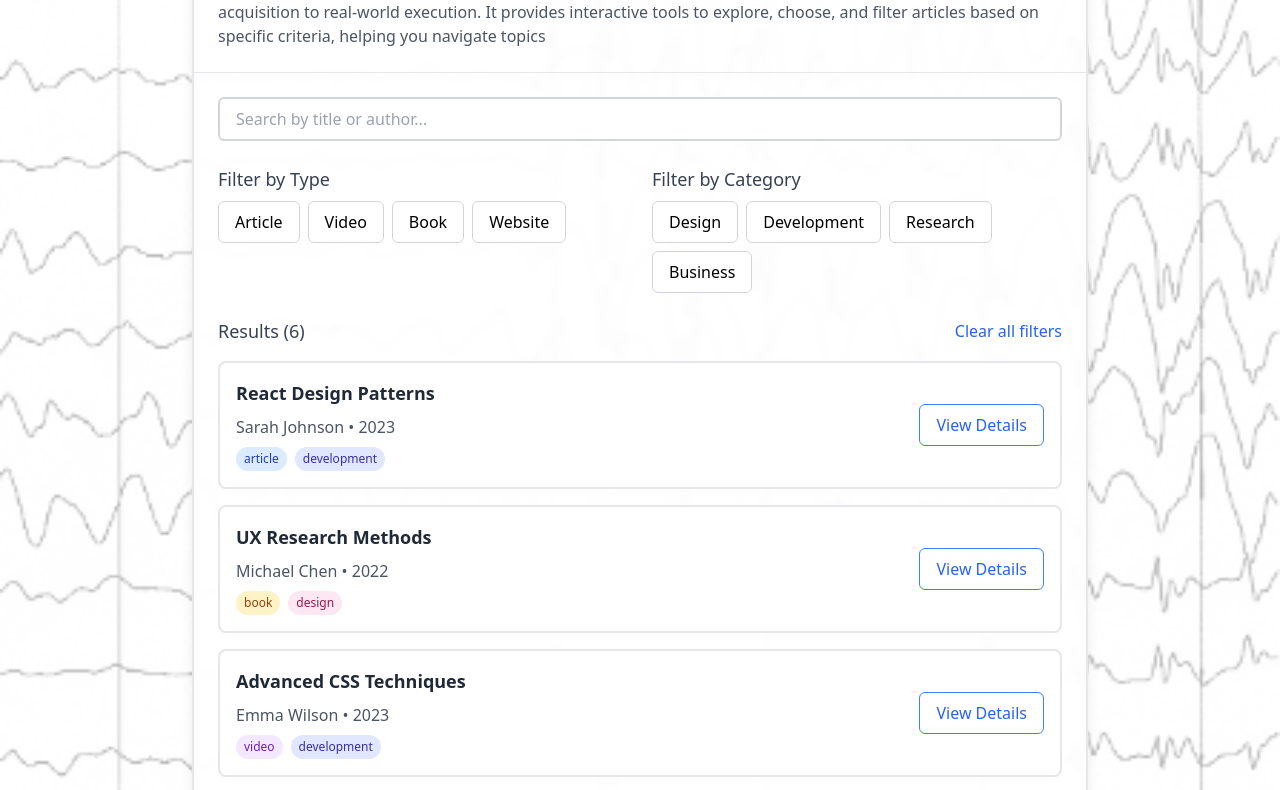
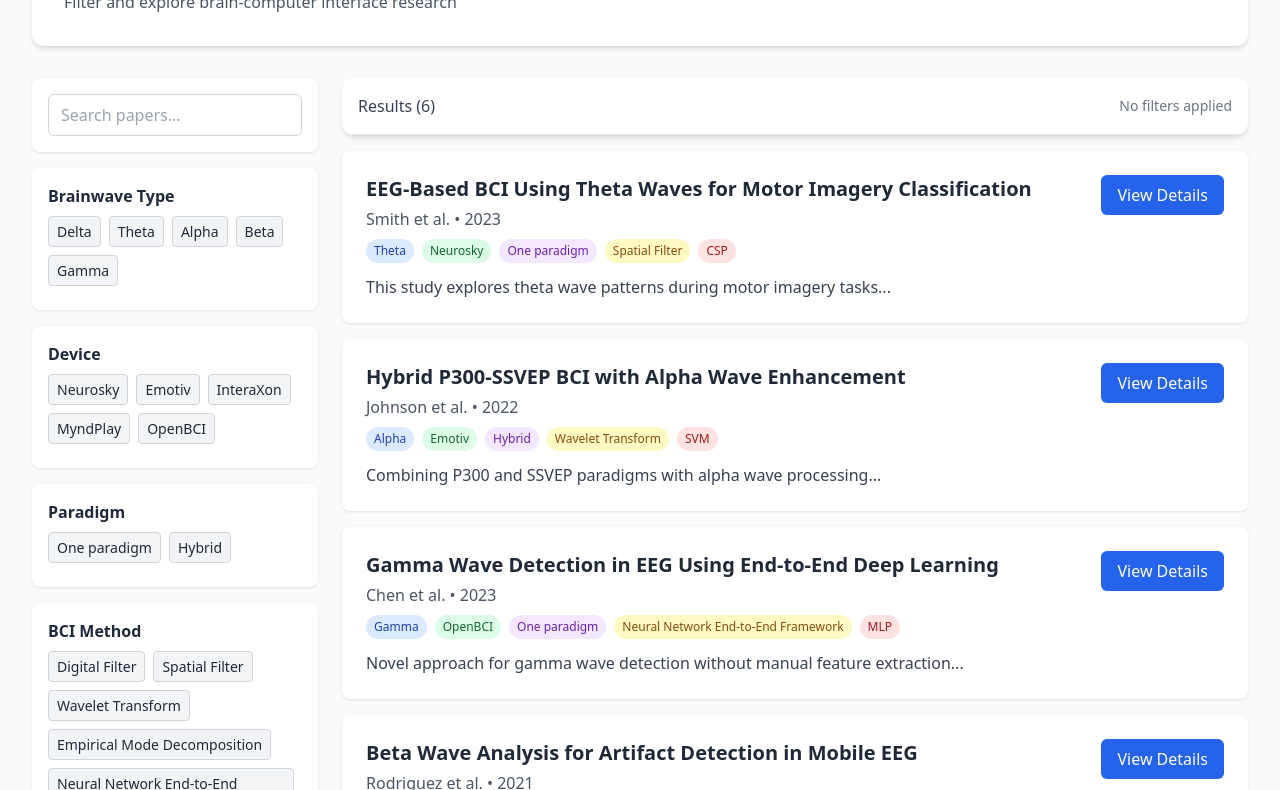
Before and after one commit to samfad91/EEGBCI, a plain HTML site: page index.html in a window 1280 px wide. Shown: the part 118-908 px from the top of the page. Drawn offline with nearby package versions, Linux system fonts and the light colour scheme.

Commit message:
web first version

```diff
--- a/index.html
+++ b/index.html
@@ -3,201 +3,317 @@
 <head>
   <meta charset="UTF-8">
   <meta name="viewport" content="width=device-width, initial-scale=1.0">
-  <title>Reference Filter App</title>
+  <title>BCI Research Filter</title>
   <script src="https://cdn.tailwindcss.com"></script>
   <script src="https://unpkg.com/lucide@latest"></script>
   <style>
     body {
-    background:
-    linear-gradient(rgba(255, 255, 255, 0.7), rgba(255, 255, 255, 0.7)),
-    url('back2.png');
-  background-size: cover;
-  background-position: center;
-  background-attachment: fixed;
+      background-color: #f8fafc;
       min-height: 100vh;
     }
-    .type-article { background-color: #dbeafe; color: #1e40af; border-color: #93c5fd; }
-    .type-video { background-color: #f3e8ff; color: #6b21a8; border-color: #c4b5fd; }
-    .type-book { background-color: #fef3c7; color: #92400e; border-color: #fcd34d; }
-    .type-website { background-color: #dcfce7; color: #166534; border-color: #86efac; }
-    .category-design { background-color: #fce7f3; color: #9d174d; border-color: #f9a8d4; }
-    .category-development { background-color: #e0e7ff; color: #3730a3; border-color: #a5b4fc; }
-    .category-research { background-color: #d1fae5; color: #065f46; border-color: #6ee7b7; }
-    .category-business { background-color: #ffe4e6; color: #9f1239; border-color: #fda4af; }
+    .filter-section {
+      background-color: white;
+      border-radius: 0.5rem;
+      box-shadow: 0 1px 3px rgba(0,0,0,0.1);
+      padding: 1rem;
+    }
+    .filter-title {
+      font-weight: 600;
+      color: #1e293b;
+      margin-bottom: 0.5rem;
+    }
+    .filter-tag {
+      padding: 0.25rem 0.5rem;
+      border-radius: 0.25rem;
+      font-size: 0.875rem;
+      margin-right: 0.5rem;
+      margin-bottom: 0.5rem;
+      display: inline-flex;
+      align-items: center;
+      cursor: pointer;
+      transition: all 0.2s;
+    }
+    .filter-tag:hover {
+      opacity: 0.9;
+    }
+    .filter-tag.selected {
+      font-weight: 600;
+    }
+    .paper-card {
+      background-color: white;
+      border-radius: 0.5rem;
+      box-shadow: 0 1px 3px rgba(0,0,0,0.1);
+      transition: all 0.2s;
+    }
+    .paper-card:hover {
+      box-shadow: 0 4px 6px rgba(0,0,0,0.1);
+      transform: translateY(-2px);
+    }
   </style>
 </head>
 <body class="p-4 md:p-8">
-  <div class="max-w-4xl mx-auto">
-    <div class="bg-white/90 backdrop-blur-sm rounded-xl border-2 border-gray-200 shadow-lg overflow-hidden">
-      <!-- Header -->
-      <div class="p-6 border-b border-gray-200">
-        <h1 class="text-3xl font-bold text-gray-800">EEG BCI Robotics </h1>
-        <p class="text-gray-600">This visualization presents a comprehensive overview of EEG-BCI systems, covering each stage from signal acquisition to real-world execution. It provides interactive tools to explore, choose, and filter articles based on specific criteria, helping you navigate topics</p>
+  <div class="max-w-7xl mx-auto">
+    <div class="bg-white rounded-xl shadow-md overflow-hidden mb-8">
+      <div class="p-6 md:p-8">
+        <h1 class="text-3xl font-bold text-gray-800 mb-2">BCI Research Papers</h1>
+        <p class="text-gray-600">Filter and explore brain-computer interface research</p>
+      </div>
     </div>
 
-      <!-- Main Content -->
-      <div class="p-6 space-y-6">
+    <div class="grid grid-cols-1 lg:grid-cols-4 gap-6">
+      <!-- Filters Column -->
+      <div class="lg:col-span-1 space-y-4">
         <!-- Search -->
-        <div>
+        <div class="filter-section">
           <input
             id="searchInput"
             type="text"
-            placeholder="Search by title or author..."
-            class="w-full px-4 py-2 bg-white border-2 border-gray-300 rounded-md focus:border-blue-500 focus:ring-blue-500 focus:outline-none"
+            placeholder="Search papers..."
+            class="w-full px-3 py-2 border border-gray-300 rounded-md focus:outline-none focus:ring-2 focus:ring-blue-500"
           >
         </div>
 
-        <!-- Filters -->
-        <div class="grid grid-cols-1 md:grid-cols-2 gap-6">
-          <!-- Type Filter -->
-          <div class="space-y-2">
-            <h3 class="font-medium text-lg text-gray-700">Filter by Type</h3>
-            <div class="flex flex-wrap gap-2" id="typeFilters">
+        <!-- Brainwave Type Filter -->
+        <div class="filter-section">
+          <h3 class="filter-title">Brainwave Type</h3>
+          <div id="typeFilters" class="flex flex-wrap">
             <!-- Will be populated by JavaScript -->
           </div>
         </div>
 
-          <!-- Category Filter -->
-          <div class="space-y-2">
-            <h3 class="font-medium text-lg text-gray-700">Filter by Category</h3>
-            <div class="flex flex-wrap gap-2" id="categoryFilters">
+        <!-- Device Filter -->
+        <div class="filter-section">
+          <h3 class="filter-title">Device</h3>
+          <div id="deviceFilters" class="flex flex-wrap">
             <!-- Will be populated by JavaScript -->
           </div>
         </div>
+
+        <!-- Paradigm Filter -->
+        <div class="filter-section">
+          <h3 class="filter-title">Paradigm</h3>
+          <div id="paradigmFilters" class="flex flex-wrap">
+            <!-- Will be populated by JavaScript -->
+          </div>
         </div>
 
-        <!-- Results -->
-        <div class="space-y-4">
-          <div class="flex justify-between items-center">
-            <h3 class="font-medium text-lg text-gray-700">Results (<span id="resultCount">0</span>)</h3>
-            <button id="clearFilters" class="text-blue-600 hover:text-blue-800 hover:underline">
-              Clear all filters
+        <!-- BCI Method Filter -->
+        <div class="filter-section">
+          <h3 class="filter-title">BCI Method</h3>
+          <div id="bciMethodFilters" class="flex flex-wrap">
+            <!-- Will be populated by JavaScript -->
+          </div>
+        </div>
+
+        <!-- ML Method Filter -->
+        <div class="filter-section">
+          <h3 class="filter-title">ML Method</h3>
+          <div id="mlMethodFilters" class="flex flex-wrap">
+            <!-- Will be populated by JavaScript -->
+          </div>
+        </div>
+
+        <button id="clearFilters" class="w-full py-2 bg-gray-100 hover:bg-gray-200 rounded-md text-gray-700 font-medium">
+          Clear All Filters
         </button>
       </div>
 
-          <div class="grid grid-cols-1 gap-4" id="resultsContainer">
+      <!-- Results Column -->
+      <div class="lg:col-span-3">
+        <div class="bg-white rounded-xl shadow-md overflow-hidden mb-4">
+          <div class="p-4 border-b border-gray-200 flex justify-between items-center">
+            <h3 class="font-medium text-gray-700">Results (<span id="resultCount">0</span>)</h3>
+            <div class="text-sm text-gray-500" id="activeFilters"></div>
+          </div>
+        </div>
+
+        <div class="space-y-4" id="resultsContainer">
           <!-- Will be populated by JavaScript -->
         </div>
       </div>
     </div>
   </div>
 
-    <!-- Footer -->
-    <footer class="mt-8 py-6 border-t border-gray-200 bg-white/80 backdrop-blur-sm rounded-lg">
-      <div class="max-w-4xl mx-auto px-4">
-        <div class="flex flex-col md:flex-row justify-between items-center gap-4">
-          <div class="text-center md:text-left">
-            <p class="text-gray-700 font-medium">Created by <span class="text-blue-600">Your Name</span></p>
-            <p class="text-sm text-gray-500">Research Reference Management System</p>
-          </div>
-
-          <div class="flex items-center justify-center gap-6">
-            <!-- University logos -->
-            <div class="flex flex-col items-center">
-              <div class="bg-gray-200 border-2 border-dashed rounded-xl w-16 h-16 flex items-center justify-center text-xs text-gray-500">
-                Uni 1
-              </div>
-              <span class="mt-2 text-xs text-gray-600">University A</span>
-            </div>
-            <div class="flex flex-col items-center">
-              <div class="bg-gray-200 border-2 border-dashed rounded-xl w-16 h-16 flex items-center justify-center text-xs text-gray-500">
-                Uni 2
-              </div>
-              <span class="mt-2 text-xs text-gray-600">University B</span>
-            </div>
-            <div class="flex flex-col items-center">
-              <div class="bg-gray-200 border-2 border-dashed rounded-xl w-16 h-16 flex items-center justify-center text-xs text-gray-500">
-                Uni 3
-              </div>
-              <span class="mt-2 text-xs text-gray-600">University C</span>
-            </div>
-          </div>
-        </div>
-      </div>
-    </footer>
-  </div>
-
   <script>
     // Initialize Lucide icons
     lucide.createIcons();
 
-    // Reference data
-    const references = [
-      { id: 1, title: 'React Design Patterns', type: 'article', category: 'development', year: 2023, author: 'Sarah Johnson' },
-      { id: 2, title: 'UX Research Methods', type: 'book', category: 'design', year: 2022, author: 'Michael Chen' },
-      { id: 3, title: 'Advanced CSS Techniques', type: 'video', category: 'development', year: 2023, author: 'Emma Wilson' },
-      { id: 4, title: 'Startup Funding Strategies', type: 'website', category: 'business', year: 2021, author: 'David Kim' },
-      { id: 5, title: 'User Testing Best Practices', type: 'article', category: 'design', year: 2023, author: 'Lisa Rodriguez' },
-      { id: 6, title: 'JavaScript Performance Optimization', type: 'video', category: 'development', year: 2022, author: 'James Peterson' },
+    // Research paper data
+    const papers = [
+      {
+        id: 1,
+        title: 'EEG-Based BCI Using Theta Waves for Motor Imagery Classification',
+        authors: 'Smith et al.',
+        year: 2023,
+        type: 'Theta',
+        device: 'Neurosky',
+        paradigm: 'One paradigm',
+        bciMethod: 'Spatial Filter',
+        mlMethod: 'CSP',
+        abstract: 'This study explores theta wave patterns during motor imagery tasks...'
+      },
+      {
+        id: 2,
+        title: 'Hybrid P300-SSVEP BCI with Alpha Wave Enhancement',
+        authors: 'Johnson et al.',
+        year: 2022,
+        type: 'Alpha',
+        device: 'Emotiv',
+        paradigm: 'Hybrid',
+        bciMethod: 'Wavelet Transform',
+        mlMethod: 'SVM',
+        abstract: 'Combining P300 and SSVEP paradigms with alpha wave processing...'
+      },
+      {
+        id: 3,
+        title: 'Gamma Wave Detection in EEG Using End-to-End Deep Learning',
+        authors: 'Chen et al.',
+        year: 2023,
+        type: 'Gamma',
+        device: 'OpenBCI',
+        paradigm: 'One paradigm',
+        bciMethod: 'Neural Network End-to-End Framework',
+        mlMethod: 'MLP',
+        abstract: 'Novel approach for gamma wave detection without manual feature extraction...'
+      },
+      {
+        id: 4,
+        title: 'Beta Wave Analysis for Artifact Detection in Mobile EEG',
+        authors: 'Rodriguez et al.',
+        year: 2021,
+        type: 'Beta',
+        device: 'InteraXon',
+        paradigm: 'One paradigm',
+        bciMethod: 'Digital Filter',
+        mlMethod: 'Rule-based',
+        abstract: 'Real-time artifact detection system using beta wave characteristics...'
+      },
+      {
+        id: 5,
+        title: 'Delta Wave Patterns in Sleep Monitoring BCI',
+        authors: 'Kim et al.',
+        year: 2022,
+        type: 'Delta',
+        device: 'MyndPlay',
+        paradigm: 'One paradigm',
+        bciMethod: 'Empirical Mode Decomposition',
+        mlMethod: 'HMM',
+        abstract: 'Sleep stage classification using delta wave analysis...'
+      },
+      {
+        id: 6,
+        title: 'Multiclass Motor Imagery Classification Using Riemannian Geometry',
+        authors: 'Wilson et al.',
+        year: 2023,
+        type: 'Theta',
+        device: 'OpenBCI',
+        paradigm: 'One paradigm',
+        bciMethod: 'Spatial Filter',
+        mlMethod: 'Riemannian Geometry-Based Classification',
+        abstract: 'Advanced classification method for motor imagery tasks...'
+      }
     ];
 
     // Filter options
-    const types = ['article', 'video', 'book', 'website'];
-    const categories = ['design', 'development', 'research', 'business'];
+    const types = ['Delta', 'Theta', 'Alpha', 'Beta', 'Gamma'];
+    const devices = ['Neurosky', 'Emotiv', 'InteraXon', 'MyndPlay', 'OpenBCI'];
+    const paradigms = ['One paradigm', 'Hybrid'];
+    const bciMethods = ['Digital Filter', 'Spatial Filter', 'Wavelet Transform', 'Empirical Mode Decomposition', 'Neural Network End-to-End Framework'];
+    const mlMethods = [
+      'RLDA',
+      'Riemannian Geometry-Based Classification',
+      'LDA',
+      'SVM',
+      'CSP',
+      'MLP',
+      'Logistic Regression (LR)',
+      'Cubic SVM',
+      'Rule-based',
+      'HMM',
+      'CRF',
+      'Feature-based'
+    ];
 
     // State
     let state = {
       searchTerm: '',
       selectedTypes: [],
-      selectedCategories: []
+      selectedDevices: [],
+      selectedParadigms: [],
+      selectedBciMethods: [],
+      selectedMlMethods: []
     };
 
     // DOM Elements
     const searchInput = document.getElementById('searchInput');
     const typeFiltersContainer = document.getElementById('typeFilters');
-    const categoryFiltersContainer = document.getElementById('categoryFilters');
+    const deviceFiltersContainer = document.getElementById('deviceFilters');
+    const paradigmFiltersContainer = document.getElementById('paradigmFilters');
+    const bciMethodFiltersContainer = document.getElementById('bciMethodFilters');
+    const mlMethodFiltersContainer = document.getElementById('mlMethodFilters');
     const resultsContainer = document.getElementById('resultsContainer');
     const resultCount = document.getElementById('resultCount');
     const clearFiltersBtn = document.getElementById('clearFilters');
+    const activeFiltersDisplay = document.getElementById('activeFilters');
 
     // Initialize the app
     function init() {
       renderTypeFilters();
-      renderCategoryFilters();
+      renderDeviceFilters();
+      renderParadigmFilters();
+      renderBciMethodFilters();
+      renderMlMethodFilters();
       renderResults();
+      updateActiveFilters();
       setupEventListeners();
     }
 
-    // Render type filters
-    function renderTypeFilters() {
-      typeFiltersContainer.innerHTML = types.map(type => `
-        <button
-          onclick="toggleFilter('type', '${type}')"
-          class="px-4 py-2 rounded-md border capitalize ${state.selectedTypes.includes(type) ? `type-${type} border-2` : 'bg-white border-gray-300'}"
+    // Render filter buttons
+    function renderFilterButtons(container, options, selectedOptions, filterType) {
+      container.innerHTML = options.map(option => `
+        <div
+          onclick="toggleFilter('${filterType}', '${option}')"
+          class="filter-tag ${selectedOptions.includes(option) ? 'selected bg-blue-100 text-blue-800 border border-blue-300' : 'bg-gray-100 text-gray-800 border border-gray-300'}"
         >
-          ${state.selectedTypes.includes(type) ? '<i data-lucide="check" class="w-4 h-4 inline mr-2"></i>' : ''}
-          ${type}
-        </button>
+          ${selectedOptions.includes(option) ? '<i data-lucide="check" class="w-3 h-3 mr-1"></i>' : ''}
+          ${option}
+        </div>
       `).join('');
       lucide.createIcons();
     }
 
-    // Render category filters
-    function renderCategoryFilters() {
-      categoryFiltersContainer.innerHTML = categories.map(category => `
-        <button
-          onclick="toggleFilter('category', '${category}')"
-          class="px-4 py-2 rounded-md border capitalize ${state.selectedCategories.includes(category) ? `category-${category} border-2` : 'bg-white border-gray-300'}"
-        >
-          ${state.selectedCategories.includes(category) ? '<i data-lucide="check" class="w-4 h-4 inline mr-2"></i>' : ''}
-          ${category}
-        </button>
-      `).join('');
-      lucide.createIcons();
+    function renderTypeFilters() {
+      renderFilterButtons(typeFiltersContainer, types, state.selectedTypes, 'type');
+    }
+
+    function renderDeviceFilters() {
+      renderFilterButtons(deviceFiltersContainer, devices, state.selectedDevices, 'device');
+    }
+
+    function renderParadigmFilters() {
+      renderFilterButtons(paradigmFiltersContainer, paradigms, state.selectedParadigms, 'paradigm');
+    }
+
+    function renderBciMethodFilters() {
+      renderFilterButtons(bciMethodFiltersContainer, bciMethods, state.selectedBciMethods, 'bciMethod');
+    }
+
+    function renderMlMethodFilters() {
+      renderFilterButtons(mlMethodFiltersContainer, mlMethods, state.selectedMlMethods, 'mlMethod');
     }
 
     // Render results
     function renderResults() {
-      const filtered = filterReferences();
+      const filtered = filterPapers();
       resultCount.textContent = filtered.length;
 
       if (filtered.length === 0) {
         resultsContainer.innerHTML = `
-          <div class="text-center py-8">
+          <div class="paper-card p-6 text-center">
             <div class="mx-auto w-16 h-16 bg-gray-100 rounded-full flex items-center justify-center mb-4">
               <i data-lucide="frown" class="w-8 h-8 text-gray-400"></i>
             </div>
-            <h4 class="text-lg font-medium text-gray-700">No references found</h4>
+            <h4 class="text-lg font-medium text-gray-700">No papers found</h4>
             <p class="text-gray-500">Try adjusting your search or filters</p>
           </div>
         `;
@@ -205,23 +321,25 @@
         return;
       }
 
-      resultsContainer.innerHTML = filtered.map(ref => `
-        <div class="bg-white rounded-lg border-2 border-gray-200 hover:border-blue-300 transition-colors overflow-hidden">
-          <div class="p-4">
-            <div class="flex flex-col md:flex-row md:justify-between md:items-center gap-4">
-              <div class="space-y-2">
-                <h4 class="font-bold text-lg text-gray-800">${ref.title}</h4>
-                <p class="text-gray-600">${ref.author} • ${ref.year}</p>
-                <div class="flex gap-2">
-                  <span class="text-xs px-2 py-1 rounded-full type-${ref.type}">
-                    ${ref.type}
-                  </span>
-                  <span class="text-xs px-2 py-1 rounded-full category-${ref.category}">
-                    ${ref.category}
-                  </span>
+      resultsContainer.innerHTML = filtered.map(paper => `
+        <div class="paper-card p-6">
+          <div class="flex flex-col md:flex-row md:justify-between gap-4">
+            <div class="flex-1">
+              <h3 class="text-xl font-bold text-gray-800 mb-1">${paper.title}</h3>
+              <p class="text-gray-600 mb-2">${paper.authors} • ${paper.year}</p>
+
+              <div class="flex flex-wrap gap-2 mb-3">
+                <span class="text-xs px-2 py-1 rounded-full bg-blue-100 text-blue-800">${paper.type}</span>
+                <span class="text-xs px-2 py-1 rounded-full bg-green-100 text-green-800">${paper.device}</span>
+                <span class="text-xs px-2 py-1 rounded-full bg-purple-100 text-purple-800">${paper.paradigm}</span>
+                <span class="text-xs px-2 py-1 rounded-full bg-yellow-100 text-yellow-800">${paper.bciMethod}</span>
+                <span class="text-xs px-2 py-1 rounded-full bg-red-100 text-red-800">${paper.mlMethod}</span>
               </div>
+
+              <p class="text-gray-700">${paper.abstract}</p>
             </div>
-              <button class="px-4 py-2 border border-blue-500 text-blue-600 hover:bg-blue-50 rounded-md">
+            <div class="flex-shrink-0">
+              <button class="px-4 py-2 bg-blue-600 hover:bg-blue-700 text-white rounded-md">
                 View Details
               </button>
             </div>
@@ -230,34 +348,84 @@
       `).join('');
     }
 
-    // Filter references based on state
-    function filterReferences() {
-      return references.filter(ref => {
+    // Filter papers based on state
+    function filterPapers() {
+      return papers.filter(paper => {
         const matchesSearch =
-          ref.title.toLowerCase().includes(state.searchTerm.toLowerCase()) ||
-          ref.author.toLowerCase().includes(state.searchTerm.toLowerCase());
+          paper.title.toLowerCase().includes(state.searchTerm.toLowerCase()) ||
+          paper.authors.toLowerCase().includes(state.searchTerm.toLowerCase()) ||
+          paper.abstract.toLowerCase().includes(state.searchTerm.toLowerCase());
+
         const matchesType =
-          state.selectedTypes.length === 0 || state.selectedTypes.includes(ref.type);
-        const matchesCategory =
-          state.selectedCategories.length === 0 || state.selectedCategories.includes(ref.category);
-        return matchesSearch && matchesType && matchesCategory;
+          state.selectedTypes.length === 0 || state.selectedTypes.includes(paper.type);
+
+        const matchesDevice =
+          state.selectedDevices.length === 0 || state.selectedDevices.includes(paper.device);
+
+        const matchesParadigm =
+          state.selectedParadigms.length === 0 || state.selectedParadigms.includes(paper.paradigm);
+
+        const matchesBciMethod =
+          state.selectedBciMethods.length === 0 || state.selectedBciMethods.includes(paper.bciMethod);
+
+        const matchesMlMethod =
+          state.selectedMlMethods.length === 0 || state.selectedMlMethods.includes(paper.mlMethod);
+
+        return matchesSearch && matchesType && matchesDevice && matchesParadigm && matchesBciMethod && matchesMlMethod;
       });
+    }
+
+    // Update active filters display
+    function updateActiveFilters() {
+      const activeFilters = [];
+
+      if (state.searchTerm) activeFilters.push(`Search: "${state.searchTerm}"`);
+      if (state.selectedTypes.length > 0) activeFilters.push(`Types: ${state.selectedTypes.join(', ')}`);
+      if (state.selectedDevices.length > 0) activeFilters.push(`Devices: ${state.selectedDevices.join(', ')}`);
+      if (state.selectedParadigms.length > 0) activeFilters.push(`Paradigms: ${state.selectedParadigms.join(', ')}`);
+      if (state.selectedBciMethods.length > 0) activeFilters.push(`BCI Methods: ${state.selectedBciMethods.join(', ')}`);
+      if (state.selectedMlMethods.length > 0) activeFilters.push(`ML Methods: ${state.selectedMlMethods.join(', ')}`);
+
+      activeFiltersDisplay.textContent = activeFilters.join(' • ') || 'No filters applied';
     }
 
     // Toggle filter selection
     function toggleFilter(filterType, value) {
-      if (filterType === 'type') {
+      switch(filterType) {
+        case 'type':
           state.selectedTypes = state.selectedTypes.includes(value)
             ? state.selectedTypes.filter(t => t !== value)
             : [...state.selectedTypes, value];
           renderTypeFilters();
-      } else {
-        state.selectedCategories = state.selectedCategories.includes(value)
-          ? state.selectedCategories.filter(c => c !== value)
-          : [...state.selectedCategories, value];
-        renderCategoryFilters();
+          break;
+        case 'device':
+          state.selectedDevices = state.selectedDevices.includes(value)
+            ? state.selectedDevices.filter(d => d !== value)
+            : [...state.selectedDevices, value];
+          renderDeviceFilters();
+          break;
+        case 'paradigm':
+          state.selectedParadigms = state.selectedParadigms.includes(value)
+            ? state.selectedParadigms.filter(p => p !== value)
+            : [...state.selectedParadigms, value];
+          renderParadigmFilters();
+          break;
+        case 'bciMethod':
+          state.selectedBciMethods = state.selectedBciMethods.includes(value)
+            ? state.selectedBciMethods.filter(b => b !== value)
+            : [...state.selectedBciMethods, value];
+          renderBciMethodFilters();
+          break;
+        case 'mlMethod':
+          state.selectedMlMethods = state.selectedMlMethods.includes(value)
+            ? state.selectedMlMethods.filter(m => m !== value)
+            : [...state.selectedMlMethods, value];
+          renderMlMethodFilters();
+          break;
       }
+
       renderResults();
+      updateActiveFilters();
     }
 
     // Setup event listeners
@@ -265,16 +433,25 @@
       searchInput.addEventListener('input', (e) => {
         state.searchTerm = e.target.value;
         renderResults();
+        updateActiveFilters();
       });
 
       clearFiltersBtn.addEventListener('click', () => {
         state.searchTerm = '';
         state.selectedTypes = [];
-        state.selectedCategories = [];
+        state.selectedDevices = [];
+        state.selectedParadigms = [];
+        state.selectedBciMethods = [];
+        state.selectedMlMethods = [];
+
         searchInput.value = '';
         renderTypeFilters();
-        renderCategoryFilters();
+        renderDeviceFilters();
+        renderParadigmFilters();
+        renderBciMethodFilters();
+        renderMlMethodFilters();
         renderResults();
+        updateActiveFilters();
       });
     }
 
```
Lines whose indentation alone changed are shown as unchanged.
